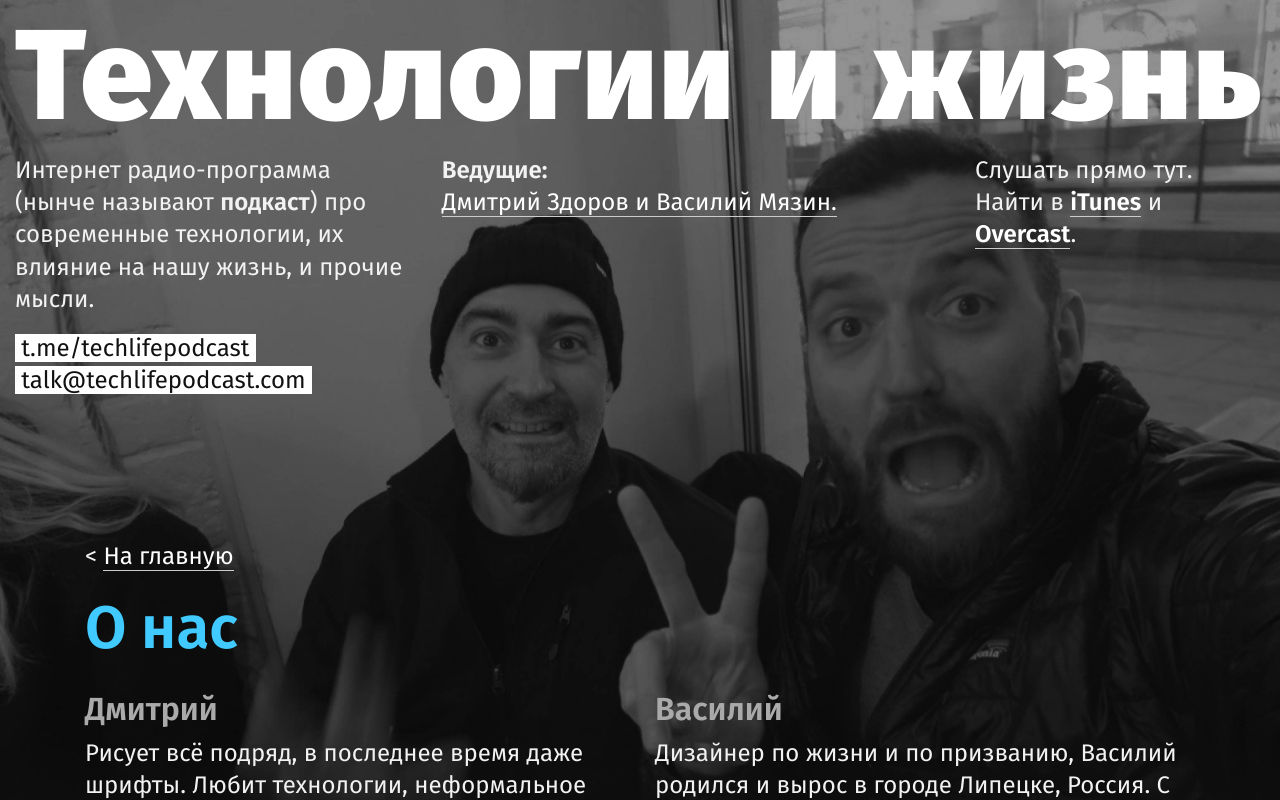
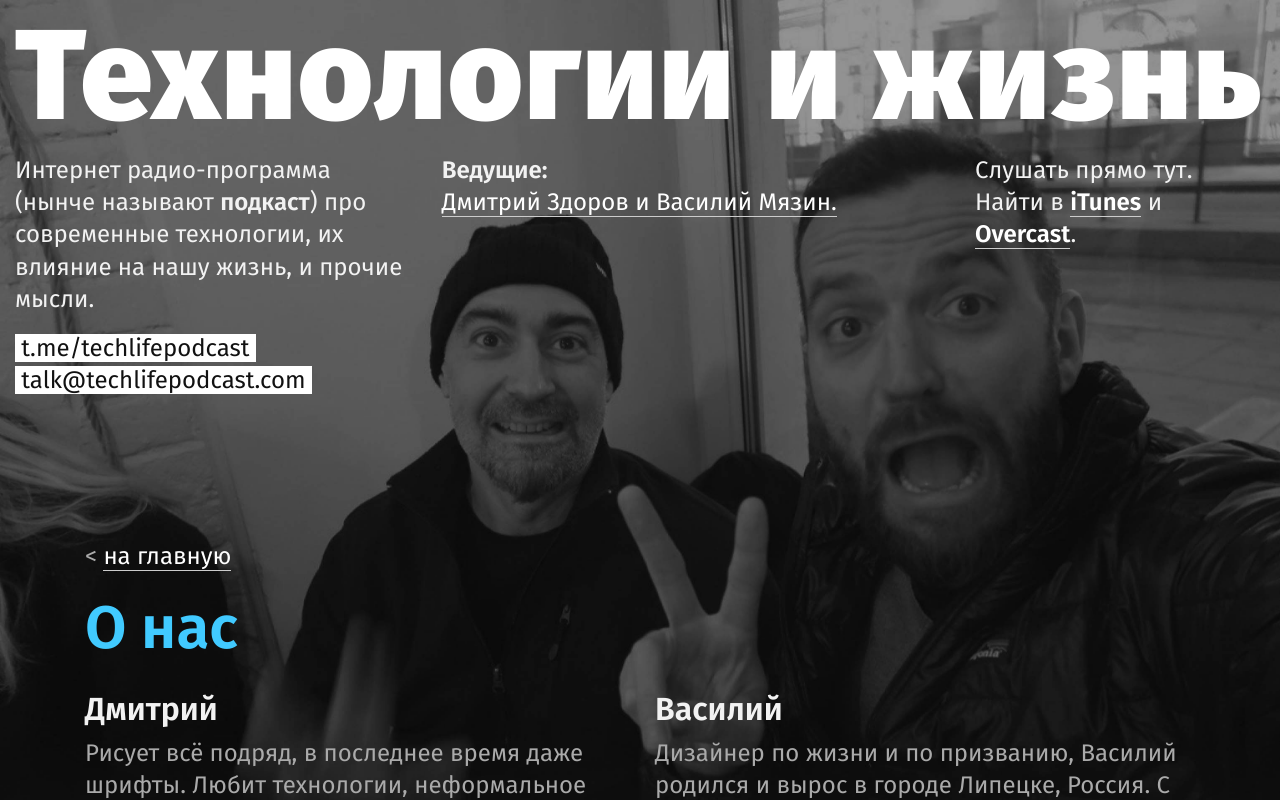
Before and after one commit to vmyazin/techlife-react, a React (Create React App) app: page /about in a window 1280 px wide. Shown: the top 800 px of the page. Built offline with nearby package versions, Linux system fonts and the light colour scheme; no server answers.

Commit message:
Update style of about

```diff
--- a/src/components/About.js
+++ b/src/components/About.js
@@ -3,11 +3,11 @@ import { withRouter, NavLink } from "react-router-dom";
 
 const About = () => {
   return (
-    <section>
+    <section className="textual">
       <div className="container">
         <div className="row">
           <div className="col-sm-12 m-t-2">
-            <p>&lt; <NavLink to="/">На главную</NavLink></p>
+            <p>&lt; <NavLink to="/">на главную</NavLink></p>
             <h2>О нас</h2><br />
           </div>
         </div>
--- a/src/scss/App.scss
+++ b/src/scss/App.scss
@@ -340,3 +340,13 @@ h3 + h2 {
     transform: rotate(360deg);
   }
 }
+
+.textual {
+  h3 {
+    color: #f2f2f2;
+  }
+
+  p {
+    color: $mid-grey;
+  }
+}
```
